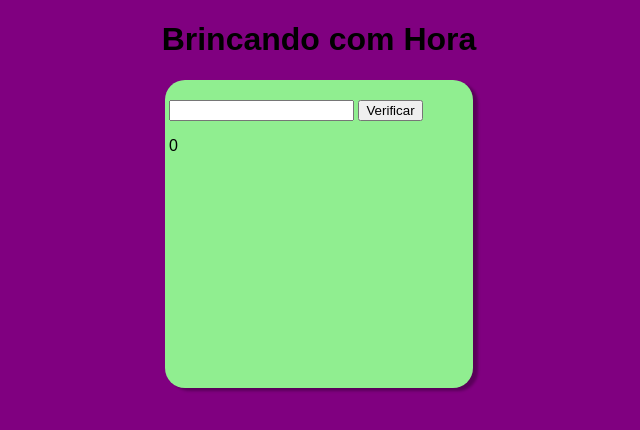
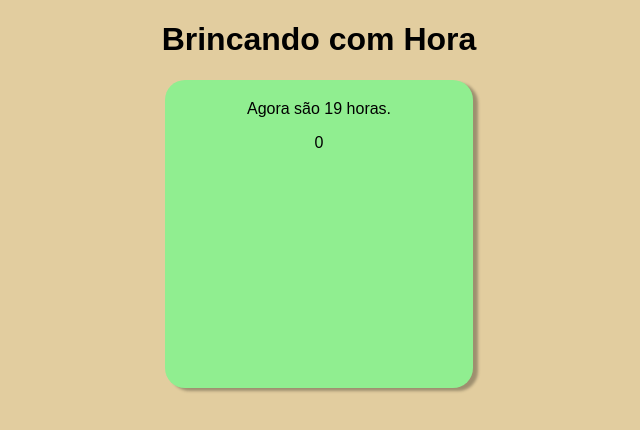
Before and after one commit to Manoel-DJS/JavaScript, a plain HTML site: page Exercício/teste.html in a window 1280 px wide. Both pictures are taken after a click on the button "Verificar". Shown: the whole page, without its empty margins (321-961 px from the left). Drawn offline with Linux system fonts and the light colour scheme.

Commit message:
Update teste.html

```diff
--- a/Exercício/teste.html
+++ b/Exercício/teste.html
@@ -17,6 +17,7 @@
         }
 
         div{
+            text-align: center;
             background-color: lightgreen;
             width: 300px;
             height: 300px;
@@ -39,23 +40,30 @@
     </div>
 
     <script>
+        // Eventos DOM
         // aparentemente preciso inserir as variaveis na função
         // melhorar a declaração de variavel
         // melhorar organização do codigo
 
+
+
+
+        function clicar(){
         var vhora = window.document.getElementById('txthora')
         var res = window.document.querySelector('div#res')
         var hora = Number(vhora.value)
         var data = new Date()
         var relogio = data.getHours()
-        res.innerHTML += hora
 
+        res.innerHTML = `<p>Agora são ${relogio} horas.</p>`
 
-        function clicar(){
-        var hora = hora
             if (hora < 24){
                 window.alert('Certo!')
                 res.innerHTML += hora
+                if(relogio == hora){
+                    res.innerHTML += '<p>Você Acertou!</p>'
+                }
+                document.body.style.backgroundColor = '#e2cd9f'
             } else{
                 window.alert('burro!')
             }
```
